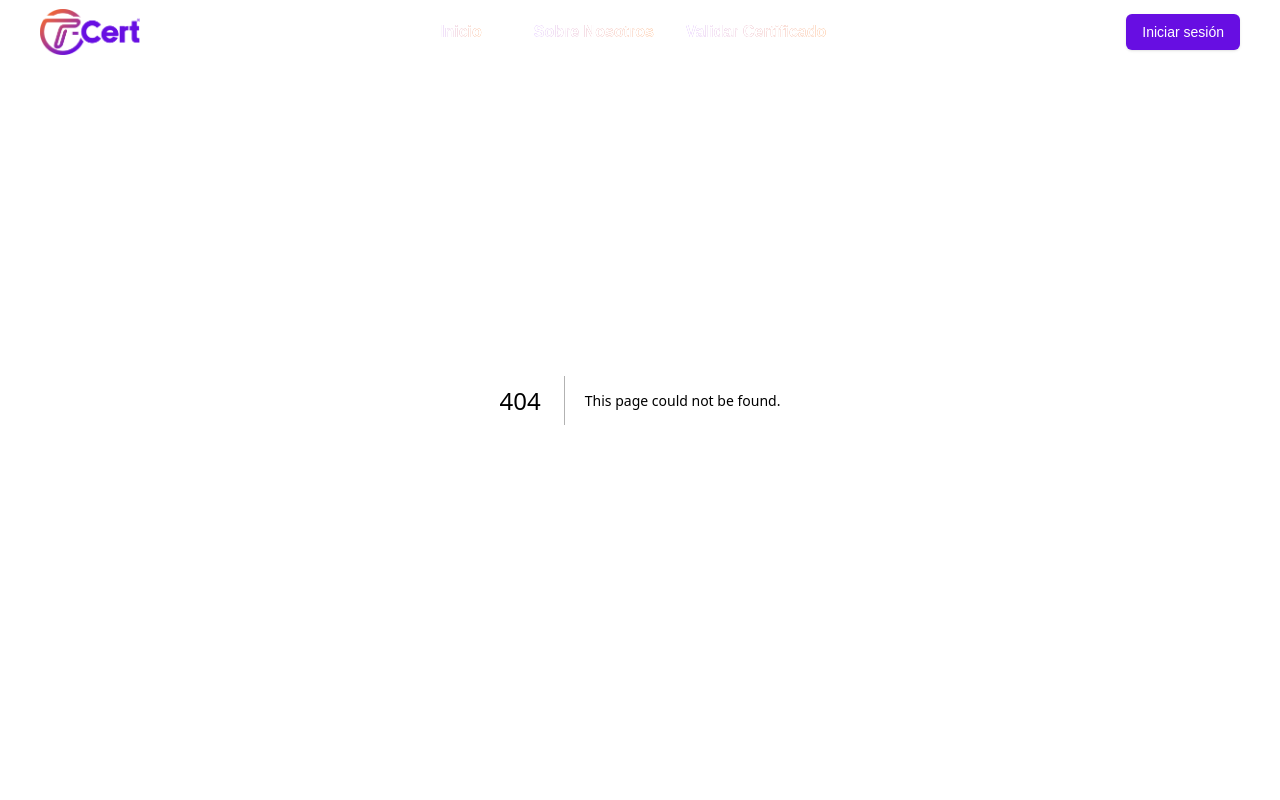
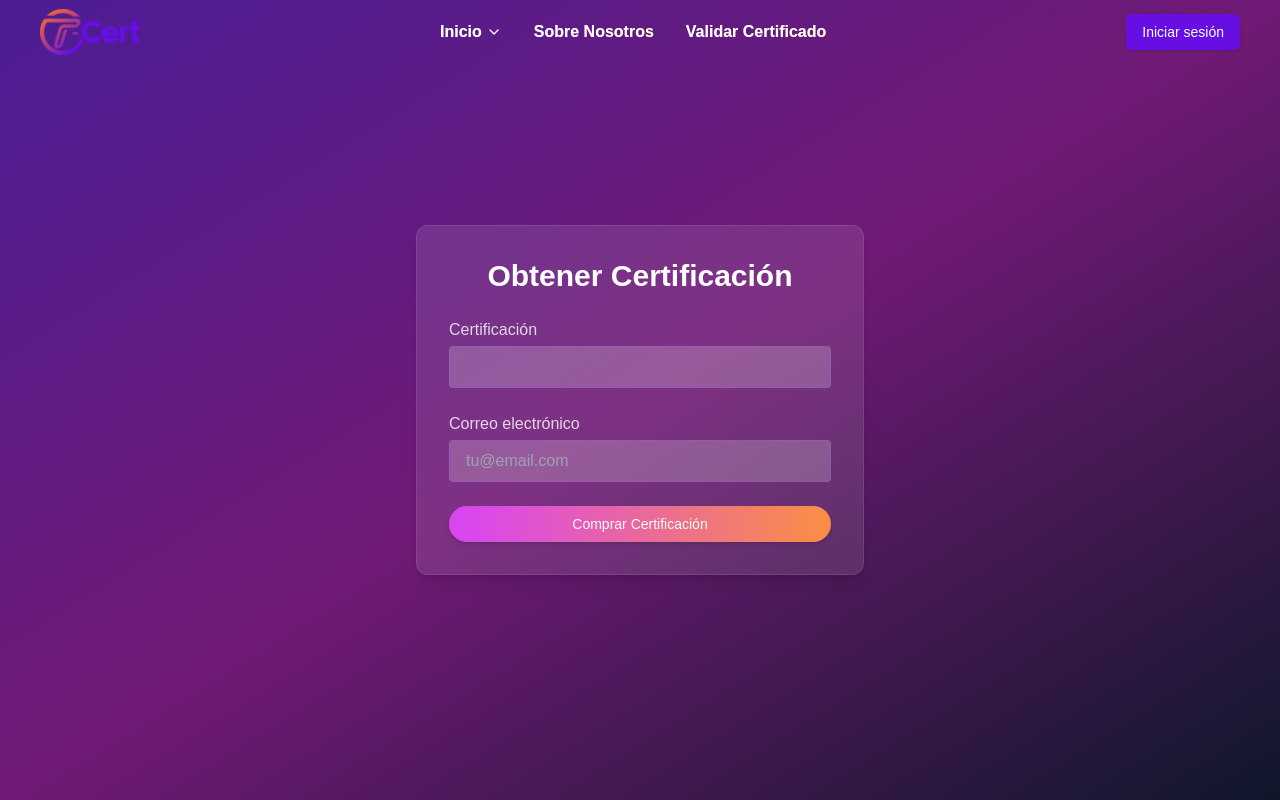
Before and after one commit to tcert-org/tcert.webpage, a Next.js app: page /obtener-certificacion in a window 1280 px wide. Before the commit this address had no page. Built offline with nearby package versions, Linux system fonts and the light colour scheme.

Commit message:
integracion del endpoint publico

```diff
--- a/package.json
+++ b/package.json
@@ -26,6 +26,7 @@
     "notiflix": "^3.2.8",
     "react": "^19.0.0",
     "react-dom": "^19.0.0",
+    "stripe": "^18.4.0",
     "tailwind-merge": "^2.6.0",
     "tailwindcss-animate": "^1.0.7"
   },
--- /dev/null
+++ b/src/app/api/obtener-certificacion/route.ts
@@ -0,0 +1,49 @@
+import { NextRequest, NextResponse } from "next/server";
+import Stripe from "stripe";
+
+const stripe = new Stripe(process.env.STRIPE_API_KEY!, {
+  apiVersion: "2022-11-15",
+});
+
+export async function POST(req: NextRequest) {
+  try {
+    const { email, cert, certId, price } = await req.json();
+
+    if (!email || !cert || !certId || !price) {
+      return NextResponse.json(
+        { error: "Faltan datos requeridos" },
+        { status: 400 }
+      );
+    }
+
+    const baseUrl = process.env.NEXT_PUBLIC_BASE_URL || "http://localhost:3001";
+
+    const session = await stripe.checkout.sessions.create({
+      payment_method_types: ["card"],
+      mode: "payment",
+      line_items: [
+        {
+          price_data: {
+            currency: "usd",
+            product_data: {
+              name: `Certificación ${cert}`,
+            },
+            unit_amount: Number(price) * 100, // Stripe espera centavos
+          },
+          quantity: 1,
+        },
+      ],
+      customer_email: email,
+      metadata: {
+        certification: certId,
+        email,
+      },
+      success_url: `${baseUrl}/success`,
+      cancel_url: `${baseUrl}/cancel`,
+    });
+
+    return NextResponse.json({ url: session.url });
+  } catch (error: any) {
+    return NextResponse.json({ error: error.message }, { status: 500 });
+  }
+}
--- /dev/null
+++ b/src/app/api/stripe-webhook/route.ts
@@ -0,0 +1,64 @@
+import { NextRequest, NextResponse } from "next/server";
+import Stripe from "stripe";
+
+const stripe = new Stripe(process.env.STRIPE_API_KEY!, {
+  apiVersion: "2022-11-15",
+});
+
+// Opcional: pon tu secret de webhook en .env
+const endpointSecret = process.env.STRIPE_WEBHOOK_SECRET!;
+
+export async function POST(req: NextRequest) {
+  const sig = req.headers.get("stripe-signature");
+  const rawBody = await req.text();
+
+  let event: Stripe.Event;
+  try {
+    event = stripe.webhooks.constructEvent(rawBody, sig!, endpointSecret);
+  } catch (err: any) {
+    console.error("[stripe-webhook] Error construyendo evento:", err);
+    return NextResponse.json(
+      { error: `Webhook Error: ${err.message}` },
+      { status: 400 }
+    );
+  }
+
+  if (event.type === "checkout.session.completed") {
+    const session = event.data.object as Stripe.Checkout.Session;
+    const email = session.customer_email;
+    const certification = session.metadata?.certification;
+
+    console.log("[stripe-webhook] Evento checkout.session.completed recibido", {
+      email,
+      certification,
+    });
+
+    if (email && certification) {
+      try {
+        const res = await fetch("http://localhost:3000/api/vouchers/public", {
+          method: "POST",
+          headers: { "Content-Type": "application/json" },
+          body: JSON.stringify({ email, certification: Number(certification) }),
+        });
+        const text = await res.text();
+        console.log(
+          "[stripe-webhook] Respuesta de /api/vouchers/public:",
+          res.status,
+          text
+        );
+      } catch (err) {
+        console.error(
+          "[stripe-webhook] Error al hacer fetch a /api/vouchers/public:",
+          err
+        );
+      }
+    } else {
+      console.warn("[stripe-webhook] Faltan datos para crear voucher", {
+        email,
+        certification,
+      });
+    }
+  }
+
+  return NextResponse.json({ received: true });
+}
--- /dev/null
+++ b/src/app/cancel/page.tsx
@@ -0,0 +1,10 @@
+export default function CancelPage() {
+  return (
+    <div className="min-h-screen flex flex-col items-center justify-center">
+      <h1 className="text-3xl font-bold text-red-600 mb-4">Pago cancelado</h1>
+      <p className="text-white">
+        El pago fue cancelado. Puedes intentarlo de nuevo cuando quieras.
+      </p>
+    </div>
+  );
+}
--- a/src/app/courses/[id]/page.tsx
+++ b/src/app/courses/[id]/page.tsx
@@ -5,7 +5,6 @@ import Image from "next/image";
 import { useEffect, useState } from "react";
 import { Button } from "@/components/ui/button";
 import { motion } from "framer-motion";
-
 
 // ===== Tipos =====
 type Certification = {
@@ -50,23 +49,25 @@ type CourseDetailData = {
 
 import { TestimonialsCarousel } from "@/components/testimonials-carousel";
 
-
-
 // ===== Conversión igual que en el carrusel =====
 const convertCertificationToCourse = (
   cert: Certification,
   params: CertificationParam[]
 ): CourseDetailData => {
   const basePrice =
-    params.find((p) => p.name.includes("Valor de certificación"))?.value || "30";
+    params.find((p) => p.name.includes("Valor de certificación"))?.value ||
+    "30";
   const discountPercent =
-    params.find((p) => p.name.includes("Porcentaje de Descuento"))?.value || "20";
+    params.find((p) => p.name.includes("Porcentaje de Descuento"))?.value ||
+    "20";
 
   const basePriceUSD = parseInt(basePrice);
   const discountPercentNum = parseInt(discountPercent);
 
   const originalPrice = basePriceUSD;
-  const currentPrice = Math.round(basePriceUSD * (1 - discountPercentNum / 100));
+  const currentPrice = Math.round(
+    basePriceUSD * (1 - discountPercentNum / 100)
+  );
 
   const studentCount = ((cert.id * 73) % 400) + 100; // entre 100 y 500
 
@@ -81,8 +82,10 @@ const convertCertificationToCourse = (
 
   const lower = cert.name.toLowerCase();
   if (logoPath === "/cert-images/scrum-foundation.svg") {
-    if (lower.includes("scrum master")) logoPath = "/cert-images/scrum-master.svg";
-    else if (lower.includes("scrum developer")) logoPath = "/cert-images/scrum-developers.svg";
+    if (lower.includes("scrum master"))
+      logoPath = "/cert-images/scrum-master.svg";
+    else if (lower.includes("scrum developer"))
+      logoPath = "/cert-images/scrum-developers.svg";
   }
 
   return {
@@ -133,16 +136,23 @@ export default function CourseDetail() {
           throw new Error(apiData?.message || "Respuesta de API no válida");
         }
 
-        const found = apiData.data.certifications.find((c) => c.id === numericId);
+        const found = apiData.data.certifications.find(
+          (c) => c.id === numericId
+        );
         if (!found) {
           throw new Error("Certificación no encontrada");
         }
 
-        const courseData = convertCertificationToCourse(found, apiData.data.params || []);
+        const courseData = convertCertificationToCourse(
+          found,
+          apiData.data.params || []
+        );
         setCourse(courseData);
-
       } catch (error) {
-        const errorMessage = error instanceof Error ? error.message : 'Error al cargar la certificación';
+        const errorMessage =
+          error instanceof Error
+            ? error.message
+            : "Error al cargar la certificación";
         console.error("Fallo al cargar desde API:", errorMessage);
         setErr(errorMessage);
         setCourse(null);
@@ -154,11 +164,11 @@ export default function CourseDetail() {
     run();
   }, [params?.id]);
 
-
-
   // Mostrar estados de carga o error
   if (loading) {
-    return <p className="text-white text-center pt-32">Cargando certificación...</p>;
+    return (
+      <p className="text-white text-center pt-32">Cargando certificación...</p>
+    );
   }
 
   if (err) {
@@ -166,7 +176,11 @@ export default function CourseDetail() {
   }
 
   if (!course) {
-    return <p className="text-white text-center pt-32">Certificación no encontrada</p>;
+    return (
+      <p className="text-white text-center pt-32">
+        Certificación no encontrada
+      </p>
+    );
   }
 
   return (
@@ -177,10 +191,12 @@ export default function CourseDetail() {
       transition={{ duration: 0.6, ease: "easeOut" }}
     >
       <div className="max-w-6xl mx-auto px-4 md:px-6">
-  <div className="grid grid-cols-1 md:grid-cols-3 gap-8">
+        <div className="grid grid-cols-1 md:grid-cols-3 gap-8">
           {/* Main Content */}
           <div className="md:col-span-2">
-            <h1 className="text-3xl lg:text-5xl font-bold mb-6 text-white">{course.title}</h1>
+            <h1 className="text-3xl lg:text-5xl font-bold mb-6 text-white">
+              {course.title}
+            </h1>
 
             <motion.div
               initial={{ opacity: 0, y: 10 }}
@@ -298,7 +314,11 @@ export default function CourseDetail() {
                 transition={{ duration: 0.4, delay: 0.4 }}
               >
                 <Image
-                  src={course.certImage || course.image || "/cert-images/scrum-foundation.svg"}
+                  src={
+                    course.certImage ||
+                    course.image ||
+                    "/cert-images/scrum-foundation.svg"
+                  }
                   alt={course.title}
                   width={200}
                   height={200}
@@ -306,10 +326,13 @@ export default function CourseDetail() {
                 />
               </motion.div>
 
-              {(course.originalPrice !== undefined || course.currentPrice !== undefined) && (
+              {(course.originalPrice !== undefined ||
+                course.currentPrice !== undefined) && (
                 <div className="text-center mb-6">
                   {course.originalPrice !== undefined && (
-                    <span className="text-gray-400 line-through text-lg">${course.originalPrice}</span>
+                    <span className="text-gray-400 line-through text-lg">
+                      ${course.originalPrice}
+                    </span>
                   )}
                   {course.currentPrice !== undefined && (
                     <motion.span
@@ -324,7 +347,13 @@ export default function CourseDetail() {
                 </div>
               )}
 
-              <Button className="w-full rounded-full py-3 px-6 font-medium bg-gradient-to-r from-violet-500 via-fuchsia-500 to-orange-400 hover:from-violet-600 hover:via-fuchsia-600 hover:to-orange-500 transition-all shadow-md hover:shadow-lg hover:scale-105 bg-[length:200%_200%] animate-gradient">
+              <Button
+                className="w-full rounded-full py-3 px-6 font-medium bg-gradient-to-r from-violet-500 via-fuchsia-500 to-orange-400 hover:from-violet-600 hover:via-fuchsia-600 hover:to-orange-500 transition-all shadow-md hover:shadow-lg hover:scale-105 bg-[length:200%_200%] animate-gradient"
+                onClick={() => {
+                  const certName = encodeURIComponent(course.title);
+                  window.location.href = `/obtener-certificacion?cert=${certName}&certId=${course.id}&price=${course.currentPrice}`;
+                }}
+              >
                 OBTENER CERTIFICACIÓN
               </Button>
             </motion.div>
--- /dev/null
+++ b/src/app/obtener-certificacion/page.tsx
@@ -0,0 +1,104 @@
+"use client";
+
+import { useSearchParams, useRouter } from "next/navigation";
+import { useState } from "react";
+import { Button } from "@/components/ui/button";
+
+export default function ObtenerCertificacionForm() {
+  const searchParams = useSearchParams();
+  const router = useRouter();
+  const [email, setEmail] = useState("");
+  const [submitting, setSubmitting] = useState(false);
+  const [error, setError] = useState<string | null>(null);
+  const [success, setSuccess] = useState(false);
+
+  const cert = searchParams.get("cert");
+  const certId = searchParams.get("certId");
+  const price = searchParams.get("price");
+
+  const handleSubmit = async (e: React.FormEvent) => {
+    e.preventDefault();
+    setSubmitting(true);
+    setError(null);
+    setSuccess(false);
+    try {
+      const res = await fetch("/api/obtener-certificacion", {
+        method: "POST",
+        headers: {
+          "Content-Type": "application/json",
+        },
+        body: JSON.stringify({
+          email,
+          cert,
+          certId,
+          price,
+        }),
+      });
+      const data = await res.json();
+      if (res.ok && data.url) {
+        window.location.href = data.url;
+      } else {
+        setError(data.error || "Error al crear la sesión de pago");
+      }
+    } catch (err) {
+      setError("Error al enviar el formulario");
+    } finally {
+      setSubmitting(false);
+    }
+  };
+
+  if (success) {
+    return (
+      <div className="min-h-screen flex flex-col items-center justify-center">
+        <h2 className="text-2xl font-bold text-green-500 mb-4">
+          ¡Solicitud enviada!
+        </h2>
+        <p className="text-white">Revisa tu correo para más instrucciones.</p>
+        <Button className="mt-6" onClick={() => router.push("/")}>
+          Volver al inicio
+        </Button>
+      </div>
+    );
+  }
+
+  return (
+    <div className="min-h-screen flex flex-col items-center justify-center bg-gradient-to-br from-violet-900 via-fuchsia-900 to-slate-900 px-4">
+      <form
+        onSubmit={handleSubmit}
+        className="bg-white/10 p-8 rounded-xl shadow-lg w-full max-w-md space-y-6 border border-white/10"
+      >
+        <h1 className="text-3xl font-bold text-white mb-2 text-center">
+          Obtener Certificación
+        </h1>
+        <div>
+          <label className="block text-white/80 mb-1">Certificación</label>
+          <input
+            type="text"
+            value={cert || ""}
+            readOnly
+            className="w-full px-4 py-2 rounded bg-white/20 text-white border border-purple-500/30 focus:outline-none focus:ring-2 focus:ring-purple-500/50"
+          />
+        </div>
+        <div>
+          <label className="block text-white/80 mb-1">Correo electrónico</label>
+          <input
+            type="email"
+            value={email}
+            onChange={(e) => setEmail(e.target.value)}
+            required
+            placeholder="tu@email.com"
+            className="w-full px-4 py-2 rounded bg-white/20 text-white border border-purple-500/30 focus:outline-none focus:ring-2 focus:ring-purple-500/50"
+          />
+        </div>
+        {error && <p className="text-red-500 text-center">{error}</p>}
+        <Button
+          type="submit"
+          className="w-full rounded-full py-3 px-6 font-medium bg-gradient-to-r from-violet-500 via-fuchsia-500 to-orange-400 hover:from-violet-600 hover:via-fuchsia-600 hover:to-orange-500 transition-all shadow-md hover:shadow-lg hover:scale-105 bg-[length:200%_200%] animate-gradient"
+          disabled={submitting}
+        >
+          {submitting ? "Enviando..." : "Comprar Certificación"}
+        </Button>
+      </form>
+    </div>
+  );
+}
--- /dev/null
+++ b/src/app/success/page.tsx
@@ -0,0 +1,10 @@
+export default function SuccessPage() {
+  return (
+    <div className="min-h-screen flex flex-col items-center justify-center">
+      <h1 className="text-3xl font-bold text-green-600 mb-4">¡Pago exitoso!</h1>
+      <p className="text-white">
+        Gracias por tu compra. Pronto recibirás tu certificación.
+      </p>
+    </div>
+  );
+}
```
